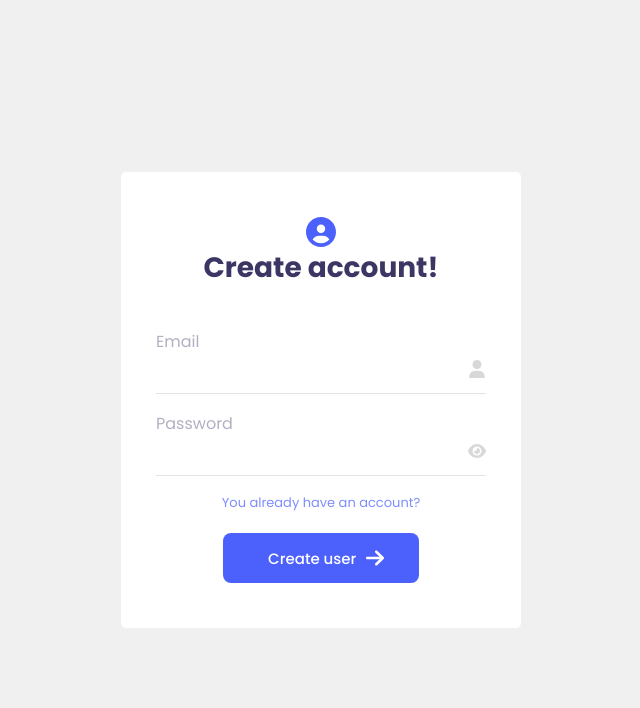
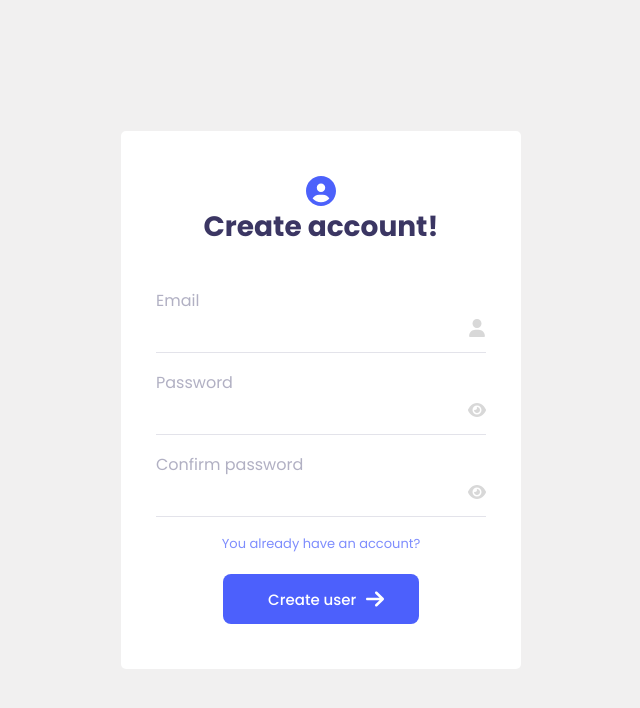
Before and after one commit to WandoCode/todolist, a React (Create React App) app: page /signup in a window 1280 px wide. Shown: the top 708 px of the page, without its empty margins (319-959 px from the left). Built offline with nearby package versions, Linux system fonts and the light colour scheme.

Commit message:
Add logic for form validation, and to show error in the signup form

```diff
--- a/src/components/SignupForm.js
+++ b/src/components/SignupForm.js
@@ -7,6 +7,7 @@ import signupIcon from '../assets/circle-user-solid.svg'
 
 import Button from './Button'
 import { Link } from 'react-router-dom'
+import { validateForm } from '../utils/formValidation'
 function SignupForm() {
   const dispatch = useDispatch()
   const loading = useSelector((state) => state.auth.loading)
@@ -14,13 +15,22 @@ function SignupForm() {
   const [currentFocus, setCurrentFocus] = useState()
 
   const [password, setPassword] = useState('')
+  const [confirmation, setConfirmation] = useState('')
+  const [validationErrors, setValidationErrors] = useState([])
 
   const handleSubmit = (e) => {
     e.preventDefault()
+
+    const validationErrors = validateForm({ email, password, confirmation })
+
+    if (validationErrors.length > 0) {
+      setValidationErrors(validationErrors)
+    } else {
+      setValidationErrors([])
+    }
     dispatch(signUpMiddleware(email, password))
   }
 
-  //TODO: ajouter confirmer password
   return (
     <form className="sign-form">
       <div
@@ -34,7 +44,11 @@ function SignupForm() {
           Email
         </label>
         <input
-          className="sign-form__input"
+          className={
+            validationErrors.includes('email')
+              ? 'sign-form__input sign-form__input--error'
+              : 'sign-form__input'
+          }
           type="email"
           name="email"
           id="email"
@@ -56,13 +70,43 @@ function SignupForm() {
           Password
         </label>
         <input
-          className="sign-form__input"
+          className={
+            validationErrors.includes('password')
+              ? 'sign-form__input sign-form__input--error'
+              : 'sign-form__input'
+          }
           type="password"
           name="password"
           id="password"
           value={password}
           onChange={(e) => setPassword(e.target.value)}
           onFocus={() => setCurrentFocus('password')}
+          onBlur={() => setCurrentFocus(undefined)}
+        />
+        <img src={eyeIcon} alt="Eye" className="sign-form__icon" />
+      </div>
+      <div
+        className={
+          currentFocus === 'confirmation'
+            ? 'sign-form__row sign-form__row--focus'
+            : 'sign-form__row'
+        }
+      >
+        <label className="sign-form__label" htmlFor="confirmation">
+          Confirm password
+        </label>
+        <input
+          className={
+            validationErrors.includes('confirmation')
+              ? 'sign-form__input sign-form__input--error'
+              : 'sign-form__input'
+          }
+          type="password"
+          name="confirmation"
+          id="confirmation"
+          value={confirmation}
+          onChange={(e) => setConfirmation(e.target.value)}
+          onFocus={() => setCurrentFocus('confirmation')}
           onBlur={() => setCurrentFocus(undefined)}
         />
         <img src={eyeIcon} alt="Eye" className="sign-form__icon" />
--- a/src/style/components/_signForm.scss
+++ b/src/style/components/_signForm.scss
@@ -39,6 +39,10 @@
     border: none;
     padding-right: 25px;
     border-bottom: 1px solid lighten($medium, 42%);
+
+    &--error {
+      outline: 1px solid red;
+    }
   }
   &__icon {
     position: absolute;
--- a/src/style/index.css
+++ b/src/style/index.css
@@ -114,6 +114,9 @@ h2 {
   padding-right: 25px;
   border-bottom: 1px solid rgba(221, 220, 229, 0.8);
 }
+.sign-form__input--error {
+  outline: 1px solid red;
+}
 .sign-form__icon {
   position: absolute;
   width: 18px;
--- a/src/utils/formValidation.js
+++ b/src/utils/formValidation.js
@@ -1,6 +1,38 @@
-const validateForm = (formDatas) => {
-  return true
-  // TODO: a faire
+const validateForm = ({ email, password, confirmation }) => {
+  const validationErrors = []
+
+  if (email && !emailIsValid(email)) {
+    validationErrors.push('email')
+  }
+
+  if (password && !passwordIsValid(password)) {
+    validationErrors.push('password')
+  }
+
+  if (confirmation && !confirmationIsValid(confirmation, password)) {
+    validationErrors.push('confirmation')
+  }
+
+  return validationErrors
 }
 
+const emailIsValid = (email) => {
+  const arobaseIndex = email.indexOf('@')
+  const pointIndex = email.indexOf('.')
+
+  return (
+    arobaseIndex !== -1 &&
+    pointIndex !== -1 &&
+    pointIndex > arobaseIndex &&
+    email.length >= 6
+  )
+}
+
+const passwordIsValid = (password) => {
+  return password.length >= 6
+}
+
+const confirmationIsValid = (confirmation, password) => {
+  return password.length >= 6 && confirmation === password
+}
 export { validateForm }
```
Also changed, not shown: 1 other file (tests, documents, lock files or other folders).
